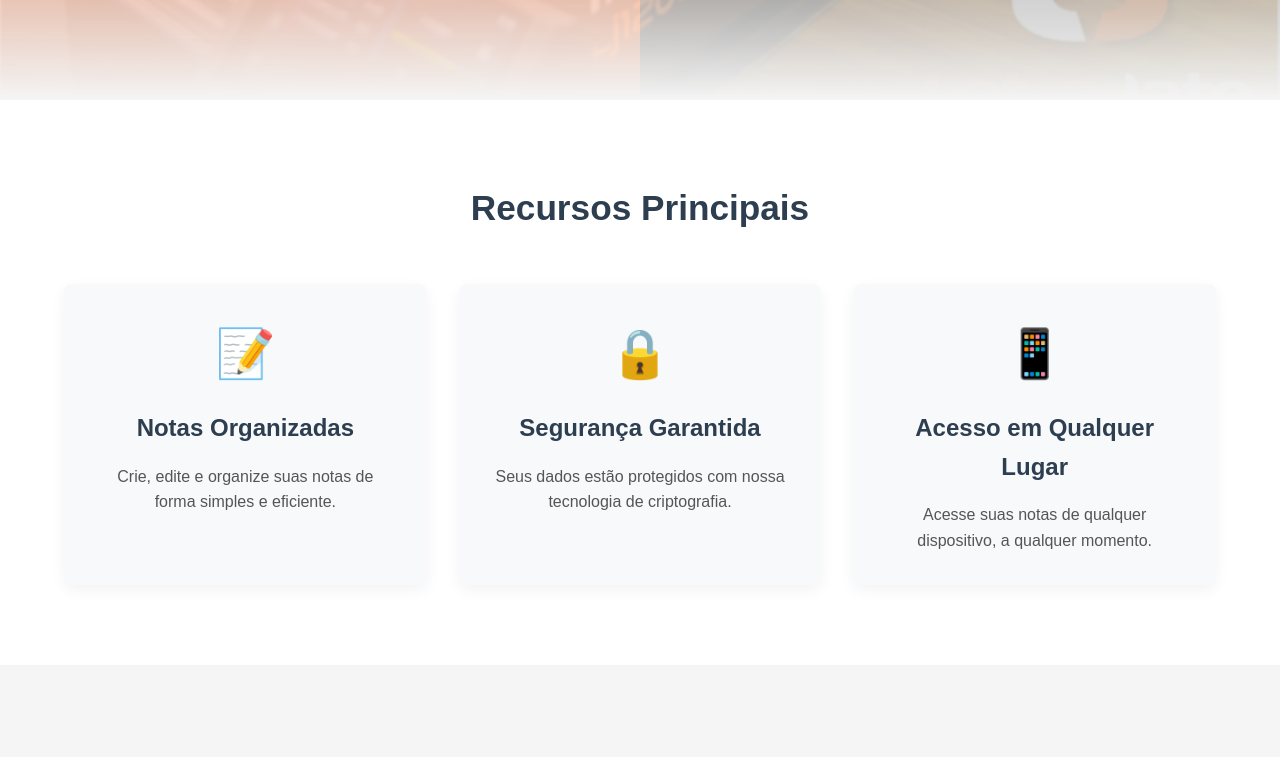
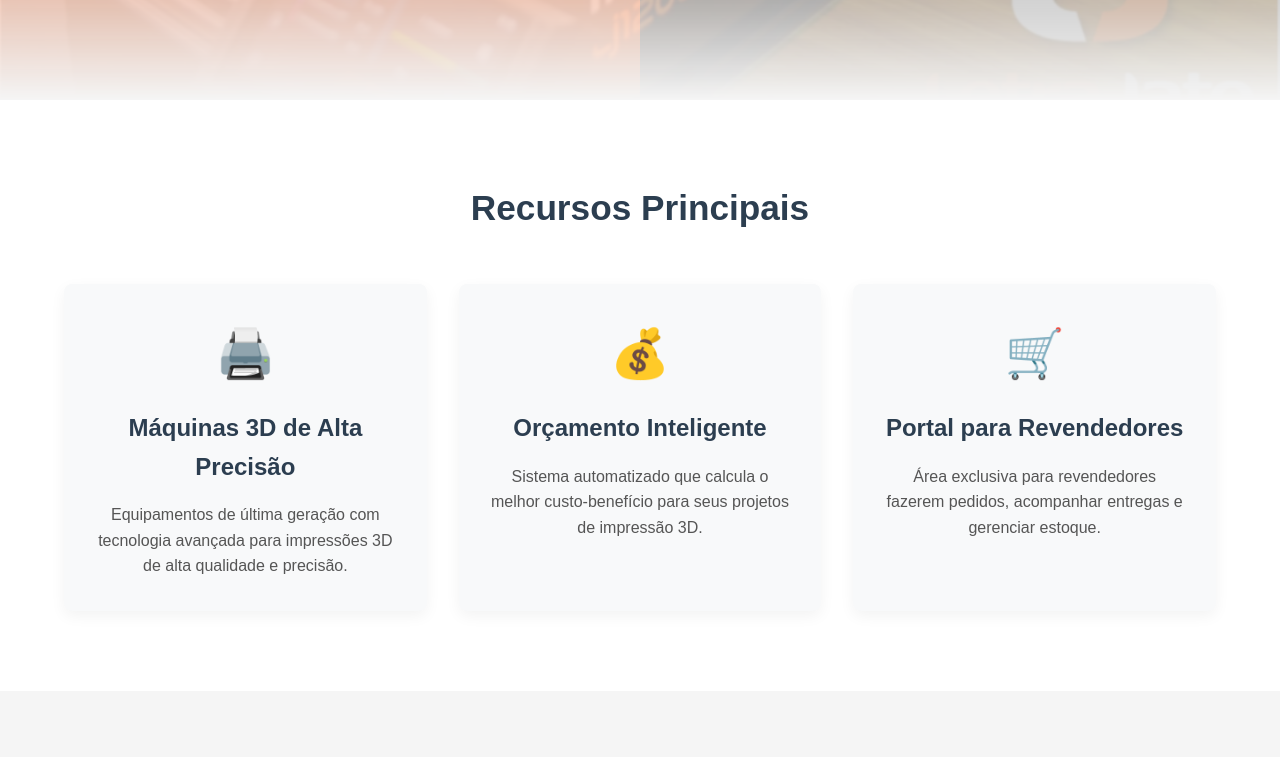
Before and after one commit to Startups-Helio/letrajato, a React (Vite) app in the folder frontend/: page / in a window 1280 px wide. Shown: the part 794-1551 px from the top of the page. Built offline with nearby package versions, Linux system fonts and the light colour scheme.

Commit message:
mudei cards e link de botao esquedo da landing page

```diff
--- a/frontend/src/pages/LandingPage.jsx
+++ b/frontend/src/pages/LandingPage.jsx
@@ -10,19 +10,19 @@ function LandingPage() {
   // Array de features para facilitar a manutenção
   const features = [
     {
-      icon: "📝",
-      title: "Notas Organizadas",
-      description: "Crie, edite e organize suas notas de forma simples e eficiente."
+      icon: "🖨️",
+      title: "Máquinas 3D de Alta Precisão",
+      description: "Equipamentos de última geração com tecnologia avançada para impressões 3D de alta qualidade e precisão."
     },
     {
-      icon: "🔒",
-      title: "Segurança Garantida",
-      description: "Seus dados estão protegidos com nossa tecnologia de criptografia."
+      icon: "💰",
+      title: "Orçamento Inteligente",
+      description: "Sistema automatizado que calcula o melhor custo-benefício para seus projetos de impressão 3D."
     },
     {
-      icon: "📱",
-      title: "Acesso em Qualquer Lugar",
-      description: "Acesse suas notas de qualquer dispositivo, a qualquer momento."
+      icon: "🛒",
+      title: "Portal para Revendedores",
+      description: "Área exclusiva para revendedores fazerem pedidos, acompanhar entregas e gerenciar estoque."
     }
   ];
 
@@ -37,7 +37,7 @@ function LandingPage() {
               <div className="button-content">
                 <h2>Nossas Máquinas</h2>
                 <p>Conheça nossa linha de equipamentos de alta performance</p>
-                <Link to="/maquinas" className="button-link">Ver Máquinas</Link>
+                <Link to="https://loja.infinitepay.io/letrajato3d/ugz3594-impressora-3d-lj8080-letrajato" className="button-link">LJ8080</Link>
               </div>
             </div>
             <div className="right-button">
```
Also changed, not shown: 1 other file (tests, documents, lock files or other folders).
